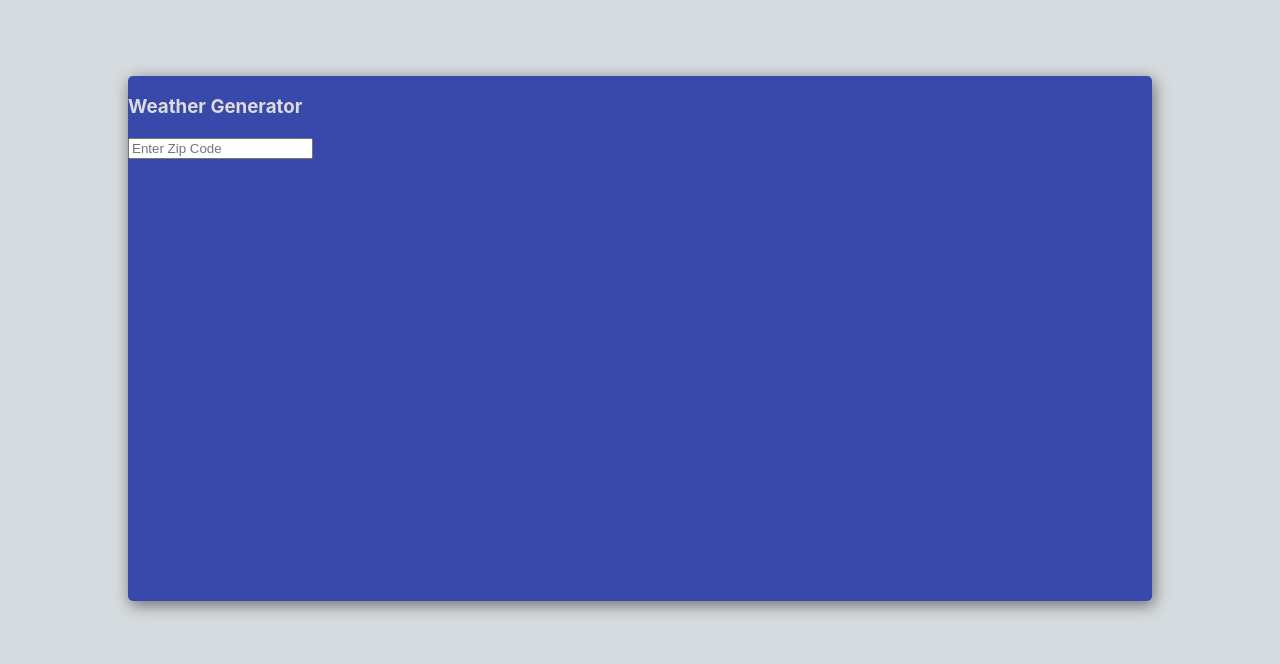
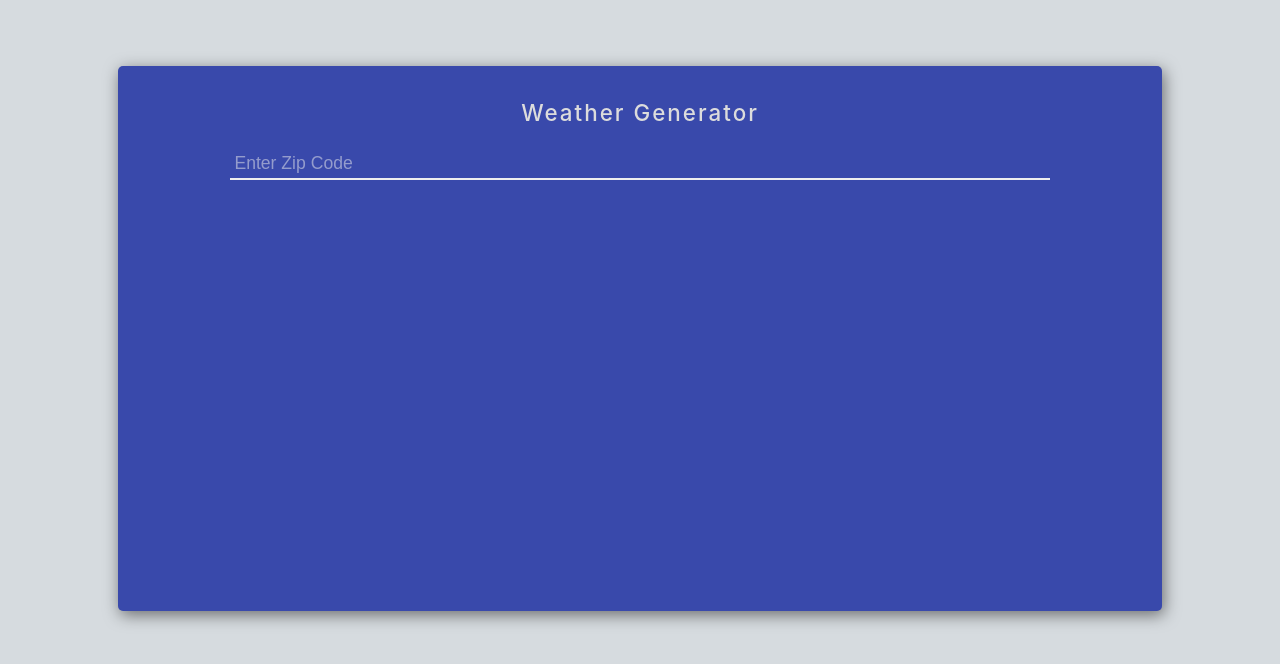
Before and after one commit to DeeIdowu/React-Weather-Generator-App, a React (Create React App) app: page / in a window 1280 px wide. Shown: the part 102-766 px from the top of the page. Built offline with nearby package versions, Linux system fonts and the light colour scheme.

Commit message:
implemented styling to weather component and install usestate for the user input of the search engine

```diff
--- a/src/components/WeatherContainer/WeatherContainer.css
+++ b/src/components/WeatherContainer/WeatherContainer.css
@@ -6,4 +6,34 @@
   margin: auto;
   border-radius: 5px;
   position: relative;
+  padding: 10px;
 }
+
+.weather-header h3 {
+  font-size: 1.4rem;
+  font-weight: 500;
+  letter-spacing: 2px;
+  text-align: center;
+}
+
+.weather-header div {
+  border-bottom: 2px solid #eee;
+  width: 80%;
+  margin: auto;
+}
+
+.search-engine {
+  background: transparent;
+  border: none;
+  padding: 4px;
+  outline: none;
+  width: 100%;
+  color: #d5d8dc;
+  font-size: 1.2rem;
+}
+
+.search-engine::-webkit-input-placeholder {
+  font-size: 1.1rem;
+  color: #eee;
+  opacity: 0.5;
+}
--- a/src/components/WeatherContainer/WeatherContainer.js
+++ b/src/components/WeatherContainer/WeatherContainer.js
@@ -2,12 +2,22 @@ import React, { useState } from "react";
 import "./WeatherContainer.css";
 
 function WeatherContainer() {
+  const [searchQuery, setSearchQuery] = useState();
+
+  function updateSearchQuery(event) {
+    setSearchQuery(event.target.value);
+  }
+
   return (
     <div className="weather-container">
-      <header>
+      <header className="weather-header">
         <h3>Weather Generator</h3>
         <div>
-          <input placeholder="Enter Zip Code" className="search-engine" />
+          <input
+            placeholder="Enter Zip Code"
+            className="search-engine"
+            onChange={updateSearchQuery}
+          />
         </div>
       </header>
     </div>
```
